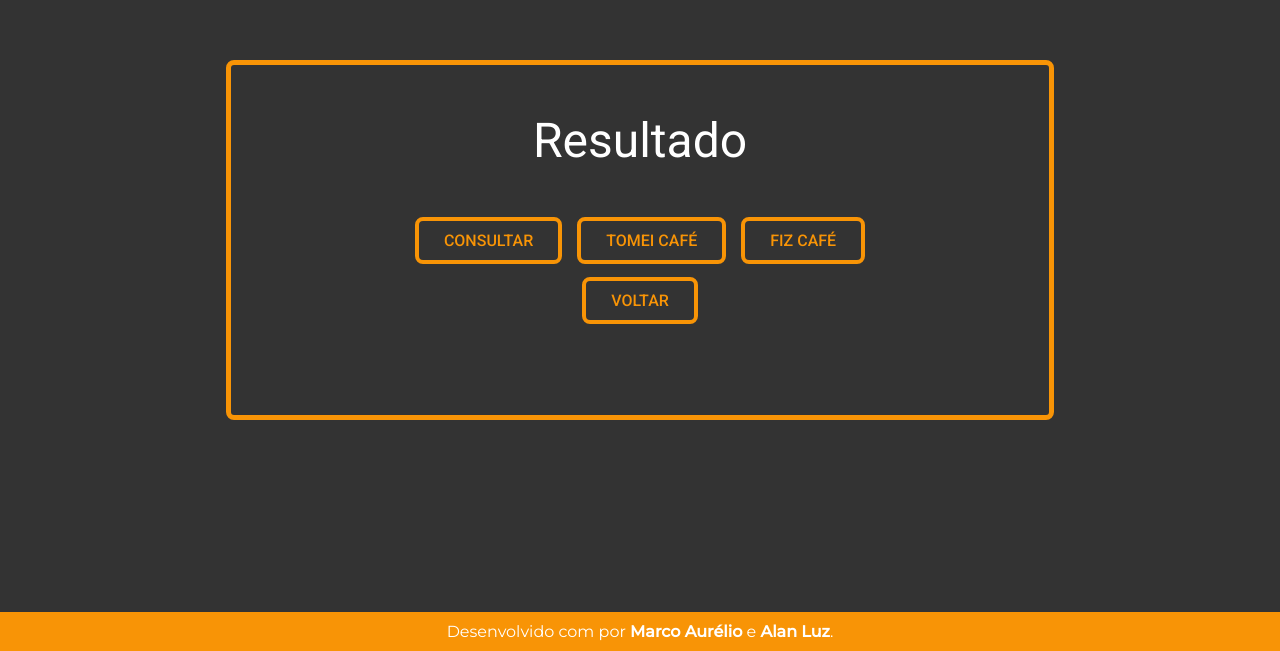
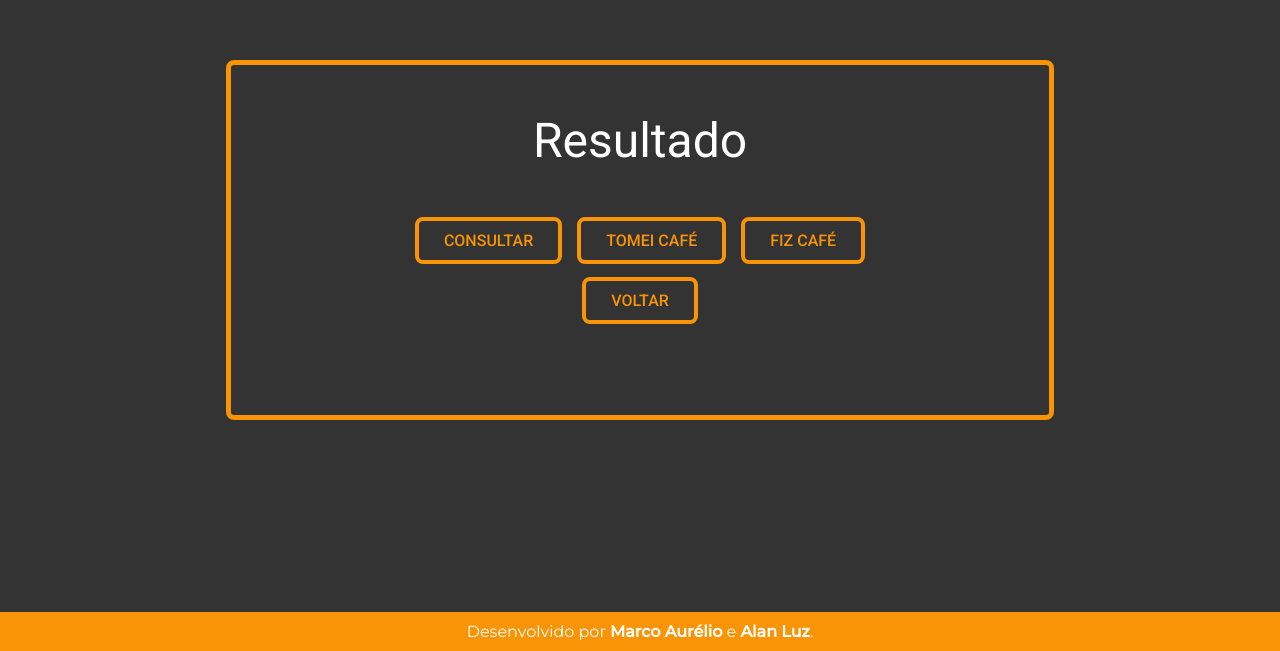
Before and after one commit to maureliofs/Coffee-Monitoring, a plain HTML site: page index.html in a window 1280 px wide. Shown: the part 932-1583 px from the top of the page. Drawn offline with Linux system fonts and the light colour scheme.

Commit message:
Fixing index page

```diff
--- a/index.html
+++ b/index.html
@@ -36,7 +36,7 @@
             </section>
         </main>
         <footer>
-            <p>Desenvolvido com por <strong>Marco Aurélio</strong> e <strong>Alan Luz</strong>.</p>
+            <p>Desenvolvido por <strong>Marco Aurélio</strong> e <strong>Alan Luz</strong>.</p>
         </footer>
 
     </body>
```
